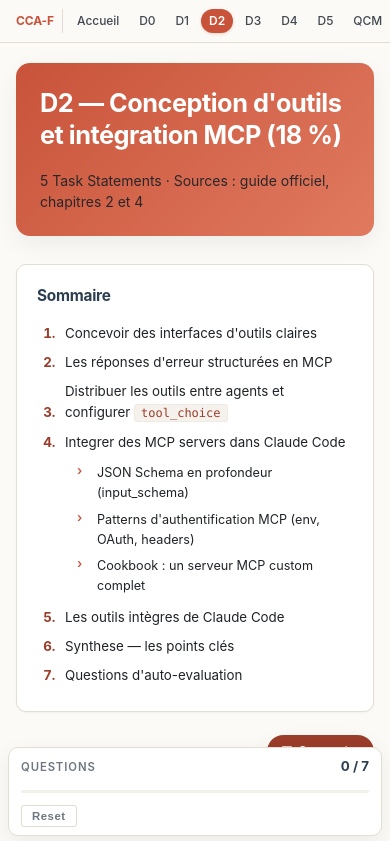
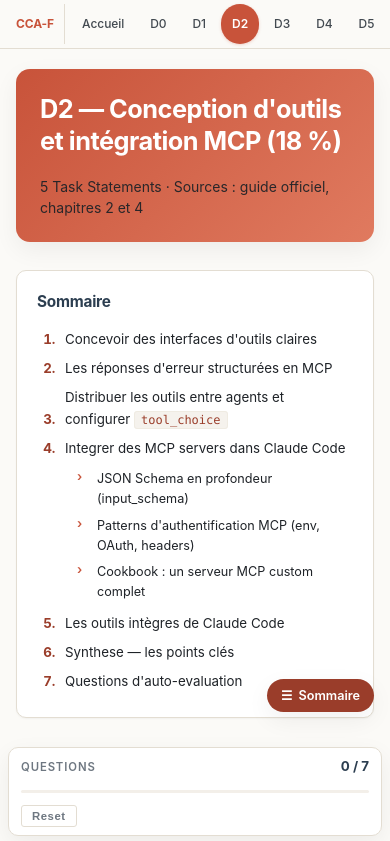
Before and after one commit to VictorNain26/cca-f-revision, a plain HTML site: page D2_Tool_Design_MCP_18pct.html in a window 390 px wide. Shown: the top 841 px of the page. Drawn offline with Linux system fonts and the light colour scheme.

Commit message:
fix(mobile): restore viewport meta and harden responsive layout
- add missing <meta viewport> on D1-D5 (mobile media queries were inert,
  pages rendered at 980px and zoomed out on phones)
- let inline <code> wrap on mobile to stop full-page horizontal overflow
- stack floating buttons clear of the score widget via body.has-progress
- bump navbar / theme-toggle tap targets and consolidate the contradictory
  mobile navbar block into a single coherent one

```diff
--- a/D2_Tool_Design_MCP_18pct.html
+++ b/D2_Tool_Design_MCP_18pct.html
@@ -2,6 +2,7 @@
 <html lang="fr">
 <head>
 <meta charset="UTF-8">
+<meta name="viewport" content="width=device-width, initial-scale=1.0">
 <title>CCA Révision — D2 — Conception d'outils et intégration MCP (18 %)</title>
 <link rel="stylesheet" href="styles.css">
 <script src="nav.js" defer></script>
--- a/quiz.js
+++ b/quiz.js
@@ -297,8 +297,10 @@
     const totalQ = document.querySelectorAll('details[data-quiz-processed="1"]').length;
     if (totalQ === 0) {
       widget?.remove();
+      document.body.classList.remove('has-progress');
       return;
     }
+    document.body.classList.add('has-progress');
     const pageQ = loadState()[pageKey()] || {};
     const answered = Object.keys(pageQ).length;
     const correct = Object.values(pageQ).filter((q) => q.correct).length;
--- a/styles.css
+++ b/styles.css
@@ -149,11 +149,30 @@ body {
   color: var(--primary-dark);
 }
 
-/* Sur écrans étroits, le navbar peut wrapper sur 2 lignes plutôt que scroller */
+/* Écrans étroits : la navbar scrolle horizontalement (libellés courts D0…D5)
+   plutôt que d'empiler — une barre sticky multi-lignes mangerait la hauteur d'écran.
+   Cibles tactiles ≥40px, scrollbar masquée, toggle de thème gardé accessible. */
 @media (max-width: 720px) {
-  .navbar { font-size: 9pt; padding: 8px 14px; gap: 3px 4px; }
-  .navbar a { padding: 4px 8px; }
-  .navbar .home { padding-right: 8px; margin-right: 2px; }
+  .navbar {
+    font-size: 9pt;
+    margin: 0 -16px 20px;
+    padding: 4px 16px;
+    gap: 2px 4px;
+    flex-wrap: nowrap;
+    overflow-x: auto;
+    -webkit-overflow-scrolling: touch;
+    scrollbar-width: none;
+  }
+  .navbar::-webkit-scrollbar { display: none; }
+  .navbar a {
+    flex: 0 0 auto;
+    display: inline-flex;
+    align-items: center;
+    min-height: 40px;
+    padding: 0 11px;
+  }
+  .navbar .home { padding-right: 10px; margin-right: 2px; }
+  .theme-toggle { flex: 0 0 auto; min-height: 36px; padding: 6px 12px; }
 }
 
 @media print {
@@ -1304,18 +1323,17 @@ footer,
    ============================================================ */
 @media (max-width: 720px) {
   body { padding: 0 16px 50px; font-size: 11.5pt; }
-  .navbar {
-    margin: 0 -16px 20px;
-    padding: 8px 16px;
-    overflow-x: auto;
-    flex-wrap: nowrap;
-  }
   .header-bar { padding: 24px; }
   .header-bar h1 { font-size: 19pt; }
   h2 { font-size: 15pt; }
   h3 { font-size: 12.5pt; }
   pre { font-size: 9pt; padding: 14px; }
   .toc { padding: 18px 20px; }
+
+  /* Un <code> inline long ne doit pas déborder et forcer un scroll horizontal
+     de toute la page ; les blocs <pre> gardent leur propre scroll. */
+  code { white-space: normal; overflow-wrap: anywhere; }
+  pre code { white-space: pre; }
 
   /* Tables en mode "cartes" sur mobile : chaque <tr> devient une carte
      avec les noms de colonnes injectés via data-label */
@@ -1483,3 +1501,15 @@ footer,
 .card-status.is-progress { background: var(--bg-soft); color: var(--ink-mute); border: 1px solid var(--border); }
 .card-status.is-done { background: #15803d; color: #fff; }
 .card-status.is-fail { background: #c0392b; color: #fff; }
+
+/* =============================================================
+   BOUTONS FLOTTANTS — empilement mobile sans collision
+   Le widget de score (.cca-progress-widget) est full-width en bas sur mobile :
+   quand il est présent (body.has-progress, posé par quiz.js), on remonte
+   back-to-top et toc-fab au-dessus de sa bande pour éviter le chevauchement.
+   ============================================================= */
+@media (max-width: 720px) {
+  .back-to-top { bottom: 20px; right: 16px; }
+  body.has-progress .back-to-top { bottom: 80px; }
+  body.has-progress .toc-fab { bottom: 132px; }
+}
```
Also changed, not shown: D1_Architecture_Orchestration_27pct.html (+1 -0 lines), D3_Claude_Code_Config_20pct.html (+1 -0 lines), D4_Prompt_Engineering_20pct.html (+1 -0 lines), D5_Context_Fiabilite_15pct.html (+1 -0 lines).
